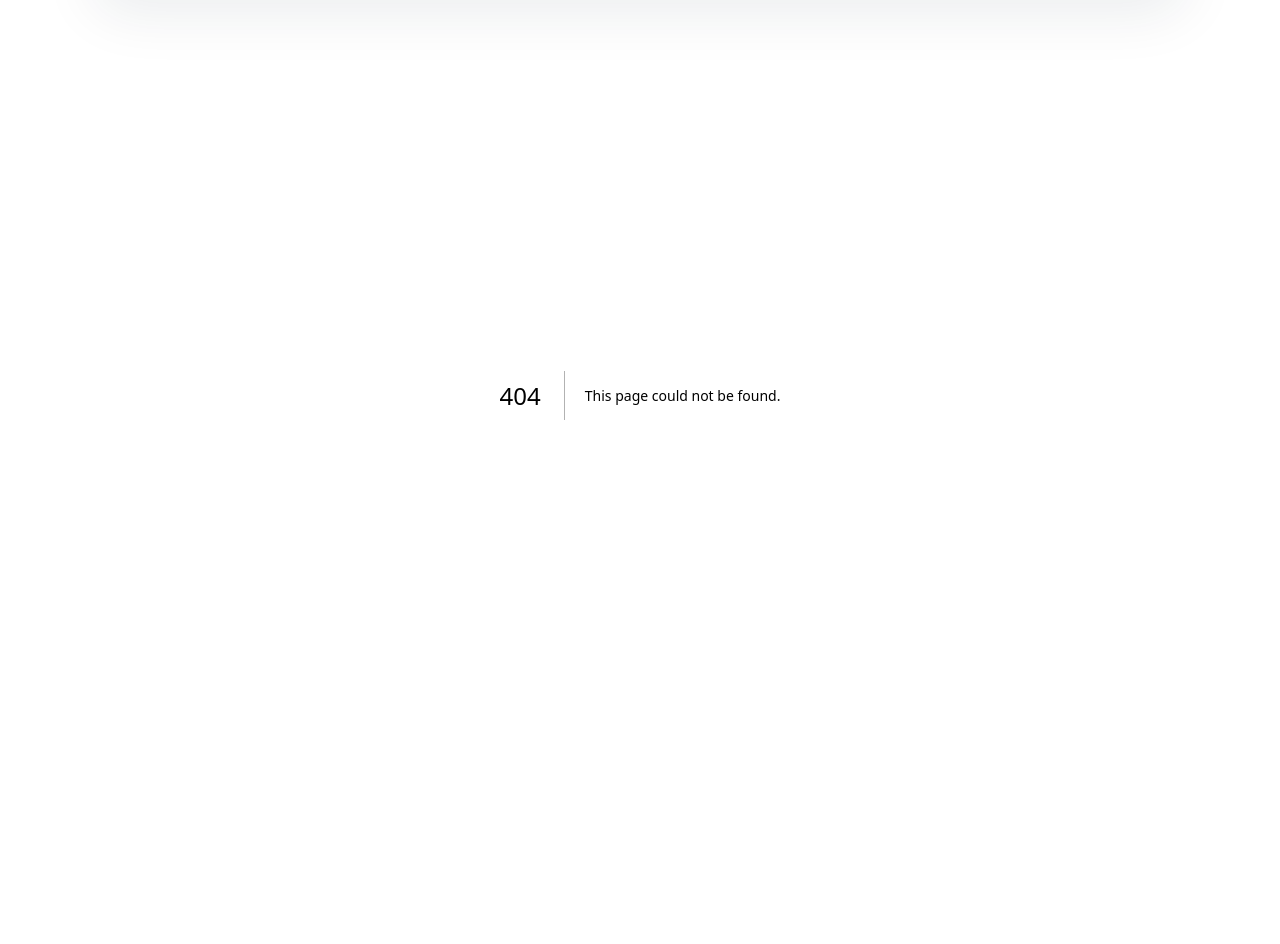
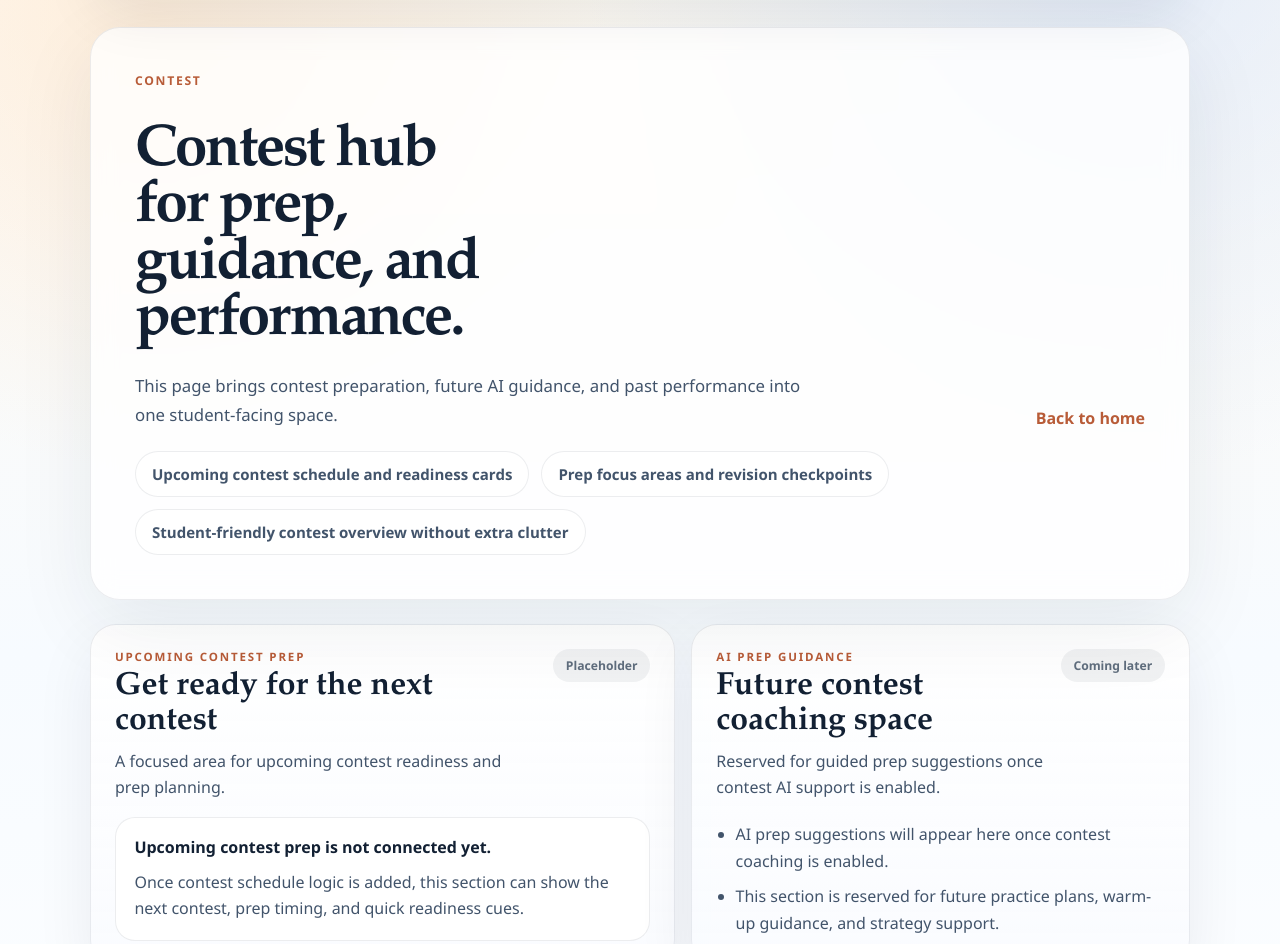
Before and after one commit to Lakshyalamba/academos-ai, a Next.js app: page /contest in a window 1280 px wide. Before the commit this address had no page. Shown: the part 100-1044 px from the top of the page. Before the commit the page ends 895 px from the top, so only its background shows below. Built offline with nearby package versions, Linux system fonts and the light colour scheme.

Commit message:
Contest page added

```diff
--- /dev/null
+++ b/app/contest/contest.module.css
@@ -0,0 +1,171 @@
+.header {
+  display: grid;
+  gap: 1.4rem;
+  padding: 2.75rem;
+  border: 1px solid rgba(18, 32, 51, 0.08);
+  border-radius: 30px;
+  background: rgba(255, 255, 255, 0.78);
+  box-shadow: 0 24px 80px rgba(18, 32, 51, 0.08);
+  backdrop-filter: blur(12px);
+}
+
+.headerRow {
+  display: flex;
+  align-items: end;
+  justify-content: space-between;
+  gap: 1rem;
+}
+
+.headerCopy {
+  display: grid;
+  gap: 0.4rem;
+}
+
+.title {
+  max-width: 13ch;
+  margin: 0;
+  font-family: "Iowan Old Style", "Palatino Linotype", Georgia, serif;
+  font-size: clamp(2.3rem, 4.6vw, 3.8rem);
+  line-height: 0.96;
+  letter-spacing: -0.04em;
+}
+
+.highlightRow {
+  display: flex;
+  flex-wrap: wrap;
+  gap: 0.75rem;
+}
+
+.highlightChip {
+  padding: 0.75rem 1rem;
+  border-radius: 999px;
+  border: 1px solid rgba(18, 32, 51, 0.08);
+  background: rgba(255, 255, 255, 0.9);
+  color: #42546b;
+  font-size: 0.94rem;
+  font-weight: 700;
+}
+
+.contentGrid {
+  display: grid;
+  grid-template-columns: minmax(0, 1.08fr) minmax(300px, 0.92fr);
+  gap: 1rem;
+  margin-top: 1.5rem;
+  align-items: stretch;
+}
+
+.primaryCard,
+.secondaryCard,
+.scoresCard {
+  display: grid;
+  gap: 1rem;
+  padding: 1.5rem;
+  border: 1px solid rgba(18, 32, 51, 0.08);
+  border-radius: 26px;
+  background: linear-gradient(180deg, rgba(255, 255, 255, 0.92), rgba(249, 251, 255, 0.86));
+  box-shadow: 0 22px 60px rgba(18, 32, 51, 0.07);
+}
+
+.scoresCard {
+  margin-top: 1rem;
+}
+
+.cardHeader {
+  display: flex;
+  align-items: flex-start;
+  justify-content: space-between;
+  gap: 1rem;
+}
+
+.cardLabel {
+  margin: 0;
+  font-size: 0.72rem;
+  font-weight: 700;
+  letter-spacing: 0.16em;
+  text-transform: uppercase;
+  color: #b85c38;
+}
+
+.cardTitle {
+  margin: 0.35rem 0 0;
+  font-family: "Iowan Old Style", "Palatino Linotype", Georgia, serif;
+  font-size: clamp(1.55rem, 2.6vw, 2rem);
+  line-height: 1.08;
+}
+
+.cardDescription {
+  margin: 0.55rem 0 0;
+  color: #42546b;
+  line-height: 1.65;
+}
+
+.cardMeta {
+  margin: 0;
+  padding: 0.5rem 0.8rem;
+  border-radius: 999px;
+  background: rgba(18, 32, 51, 0.06);
+  color: #5f6d7d;
+  font-size: 0.76rem;
+  font-weight: 700;
+  white-space: nowrap;
+}
+
+.emptyStateBox {
+  display: grid;
+  gap: 0.6rem;
+  padding: 1.15rem;
+  border: 1px solid rgba(18, 32, 51, 0.08);
+  border-radius: 20px;
+  background: rgba(255, 255, 255, 0.9);
+}
+
+.emptyStateTitle {
+  margin: 0;
+  font-size: 1rem;
+  font-weight: 700;
+  color: #122033;
+  line-height: 1.45;
+}
+
+.emptyStateCopy {
+  margin: 0;
+  color: #42546b;
+  line-height: 1.65;
+}
+
+.noteList {
+  margin: 0;
+  padding-left: 1.2rem;
+  color: #42546b;
+  line-height: 1.7;
+}
+
+.noteList li + li {
+  margin-top: 0.45rem;
+}
+
+@media (max-width: 900px) {
+  .contentGrid {
+    grid-template-columns: 1fr;
+  }
+}
+
+@media (max-width: 640px) {
+  .header,
+  .primaryCard,
+  .secondaryCard,
+  .scoresCard {
+    padding: 1.25rem;
+    border-radius: 22px;
+  }
+
+  .headerRow,
+  .cardHeader {
+    flex-direction: column;
+    align-items: flex-start;
+  }
+
+  .title {
+    max-width: 100%;
+  }
+}
--- /dev/null
+++ b/app/contest/page.js
@@ -0,0 +1,113 @@
+import Link from "next/link";
+import styles from "./contest.module.css";
+
+const prepHighlights = [
+  "Upcoming contest schedule and readiness cards",
+  "Prep focus areas and revision checkpoints",
+  "Student-friendly contest overview without extra clutter",
+];
+
+const guidancePoints = [
+  "AI prep suggestions will appear here once contest coaching is enabled.",
+  "This section is reserved for future practice plans, warm-up guidance, and strategy support.",
+];
+
+const scoreHistoryNotes = [
+  "Past contest scores and performance history will appear here once records are connected.",
+  "You will be able to review previous results and progress over time in this section.",
+];
+
+export default function ContestPage() {
+  return (
+    <main className="page-shell">
+      <section className={styles.header}>
+        <p className="eyebrow">Contest</p>
+        <div className={styles.headerRow}>
+          <div className={styles.headerCopy}>
+            <h1 className={styles.title}>Contest hub for prep, guidance, and performance.</h1>
+            <p className="page-copy">
+              This page brings contest preparation, future AI guidance, and
+              past performance into one student-facing space.
+            </p>
+          </div>
+
+          <Link href="/" className="text-link">
+            Back to home
+          </Link>
+        </div>
+
+        <div className={styles.highlightRow} aria-label="Contest page highlights">
+          {prepHighlights.map((item) => (
+            <span key={item} className={styles.highlightChip}>
+              {item}
+            </span>
+          ))}
+        </div>
+      </section>
+
+      <section className={styles.contentGrid} aria-label="Contest sections">
+        <section className={styles.primaryCard}>
+          <div className={styles.cardHeader}>
+            <div>
+              <p className={styles.cardLabel}>Upcoming Contest Prep</p>
+              <h2 className={styles.cardTitle}>Get ready for the next contest</h2>
+              <p className={styles.cardDescription}>
+                A focused area for upcoming contest readiness and prep planning.
+              </p>
+            </div>
+            <p className={styles.cardMeta}>Placeholder</p>
+          </div>
+
+          <div className={styles.emptyStateBox}>
+            <p className={styles.emptyStateTitle}>Upcoming contest prep is not connected yet.</p>
+            <p className={styles.emptyStateCopy}>
+              Once contest schedule logic is added, this section can show the
+              next contest, prep timing, and quick readiness cues.
+            </p>
+          </div>
+        </section>
+
+        <section className={styles.secondaryCard}>
+          <div className={styles.cardHeader}>
+            <div>
+              <p className={styles.cardLabel}>AI Prep Guidance</p>
+              <h2 className={styles.cardTitle}>Future contest coaching space</h2>
+              <p className={styles.cardDescription}>
+                Reserved for guided prep suggestions once contest AI support is enabled.
+              </p>
+            </div>
+            <p className={styles.cardMeta}>Coming later</p>
+          </div>
+
+          <ul className={styles.noteList}>
+            {guidancePoints.map((item) => (
+              <li key={item}>{item}</li>
+            ))}
+          </ul>
+        </section>
+      </section>
+
+      <section className={styles.scoresCard}>
+        <div className={styles.cardHeader}>
+          <div>
+            <p className={styles.cardLabel}>Past Contest Scores</p>
+            <h2 className={styles.cardTitle}>Score history and previous results</h2>
+            <p className={styles.cardDescription}>
+              A clean place for contest history once score data is integrated.
+            </p>
+          </div>
+          <p className={styles.cardMeta}>Placeholder</p>
+        </div>
+
+        <div className={styles.emptyStateBox}>
+          <p className={styles.emptyStateTitle}>No contest history is connected yet.</p>
+          <ul className={styles.noteList}>
+            {scoreHistoryNotes.map((item) => (
+              <li key={item}>{item}</li>
+            ))}
+          </ul>
+        </div>
+      </section>
+    </main>
+  );
+}
--- a/components/Navbar.js
+++ b/components/Navbar.js
@@ -2,6 +2,7 @@ import Link from "next/link";
 
 const links = [
   { href: "/dashboard", label: "Dashboard" },
+  { href: "/contest", label: "Contest" },
   { href: "/chat", label: "Ask Academos" },
 ];
 
```
